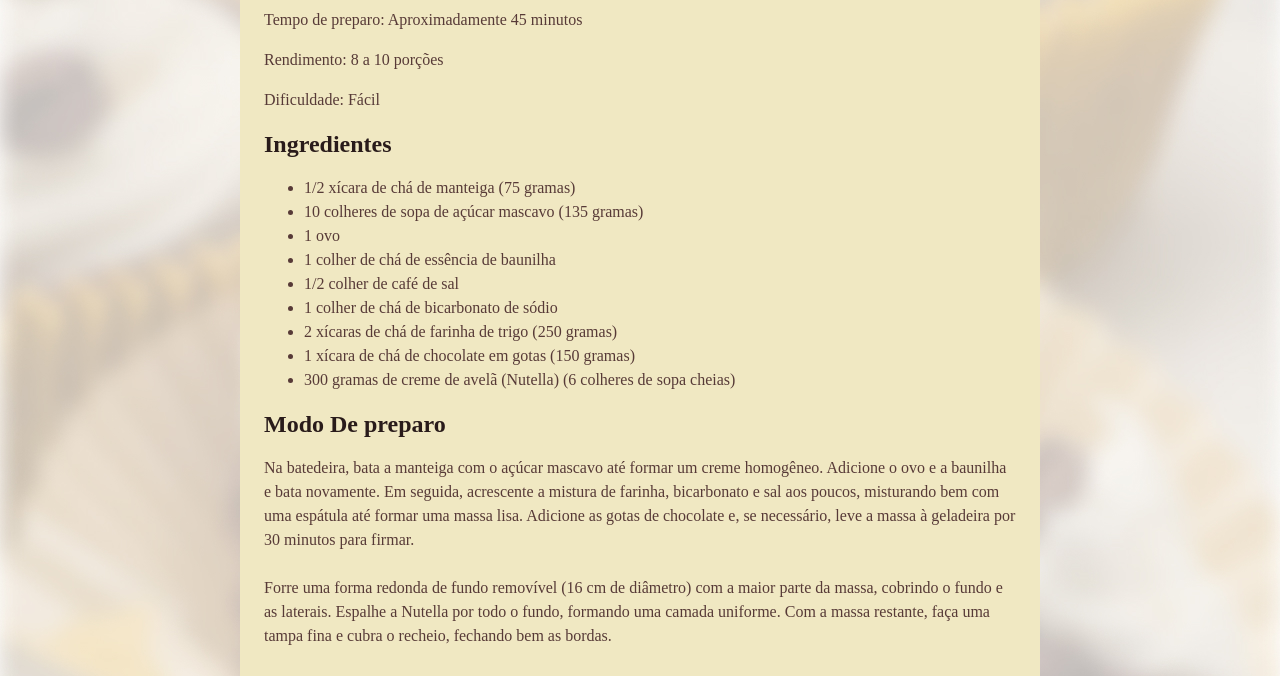
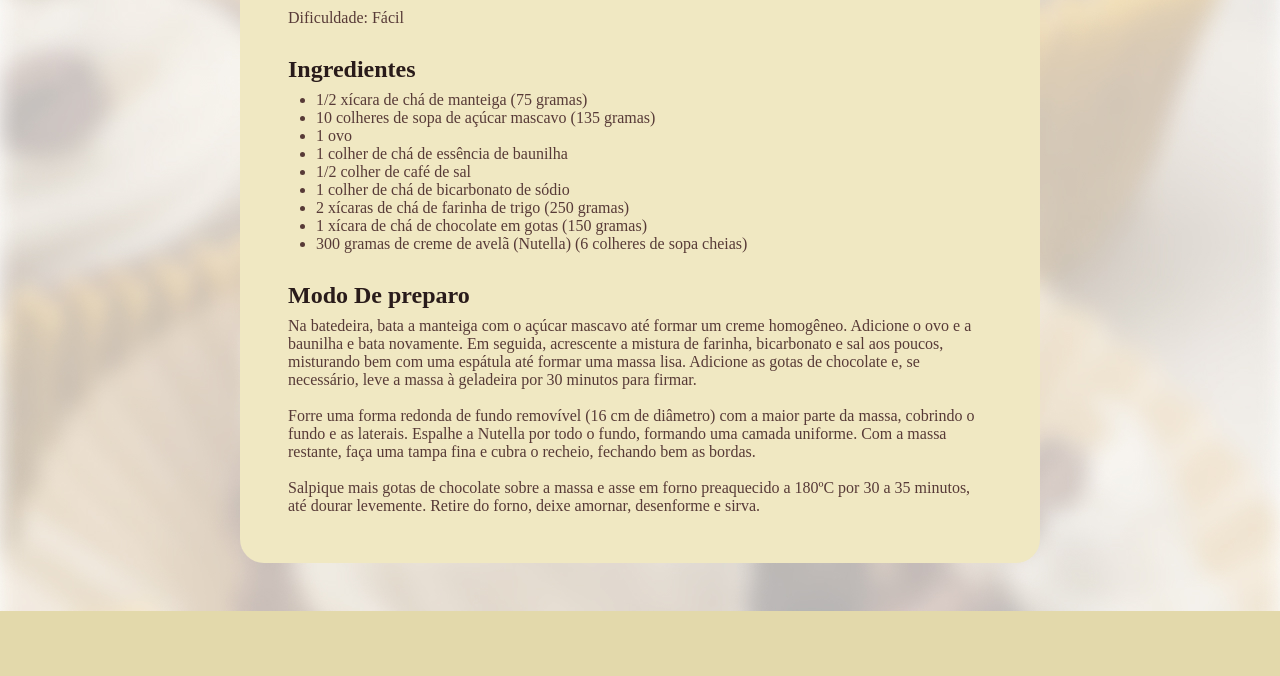
Before and after one commit to Joao1280/Projeto_Receitas_FullStack, a plain HTML site: page Projeto1_PaginaDeReceita/index.html in a window 1280 px wide. Shown: the part 532-1208 px from the top of the page. After the commit the page ends 1143 px from the top, so only its background shows below. Drawn offline with Linux system fonts and the light colour scheme; a web font is replaced by a local one.

Commit message:
ajustando os espaços

```diff
--- a/Projeto1_PaginaDeReceita/style.css
+++ b/Projeto1_PaginaDeReceita/style.css
@@ -1,6 +1,10 @@
+* {
+    margin:0;
+    padding: 0;
+}
+
 :root {
     font-family: "Alice", serif;
-    line-height: 150%;
     color: #573A37;
 }
 
@@ -24,6 +28,18 @@ img {
 
 }
 
+main {
+    padding: 24px;
+}
+
+section + section {
+    margin-top: 24px;
+}
+
+#about p + p {
+    margin-top: 12px;
+}
+
 h1 {
     line-height: 140%;
     font-size: 40px;
@@ -34,5 +50,11 @@ h2 {
 }
 
 h1, h2 {
-    color: #291B1A
+    color: #291B1A;
+    margin-bottom: 4px;
+    line-height: 150%;
 }
+
+ul {
+    padding-left: 28px;
+}
```
